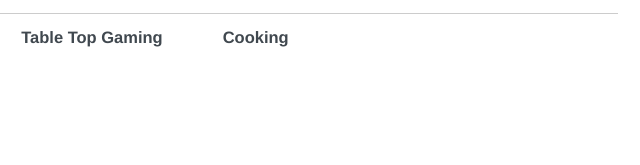
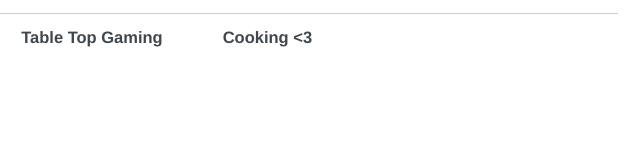
Before and after one commit to icecubed/resume-joel-alenchery, a website: page public/index.html in a window 1280 px wide. Shown: the part 2014-2179 px from the top of the page, 432-1072 px from the left. Drawn offline with Linux system fonts and the light colour scheme.

```diff
--- a/public/index.html
+++ b/public/index.html
@@ -1526,7 +1526,7 @@
                 </div>
                 <div class="item">
                     <h3 class="name">
-                        Cooking
+                        Cooking <3
                     </h3>
                 </div>
             </section>
```
